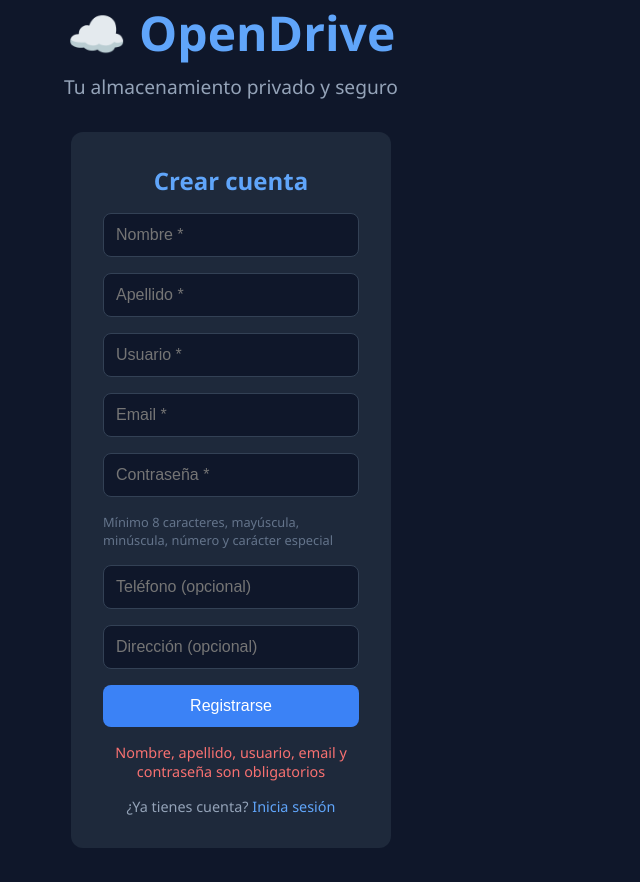
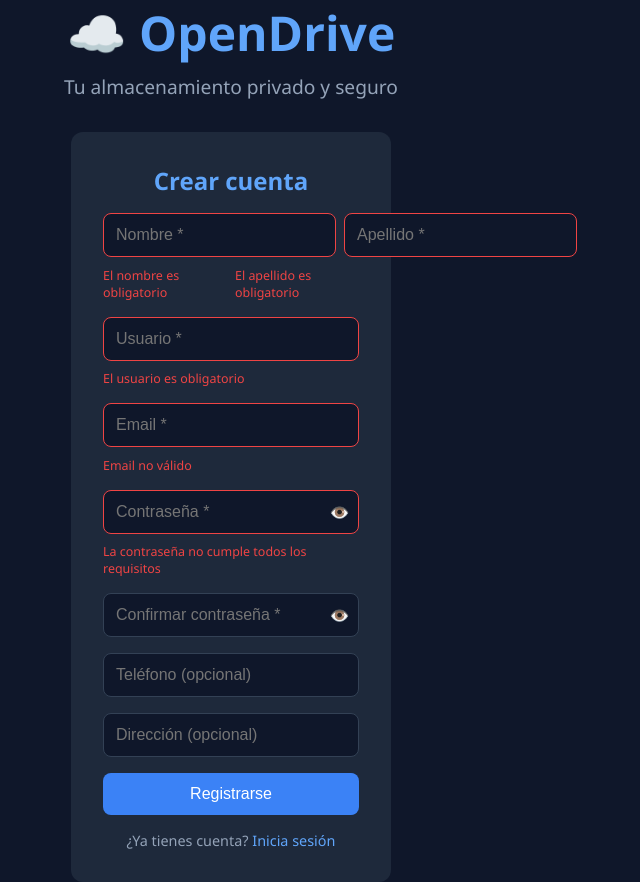
Before and after one commit to Danurrio/TFM-Ciberseguridad-Andres, a Vue app in the folder Node/Frontend/: page /register in a window 1280 px wide. Both pictures are taken after a click on the button "Registrarse". Shown: the whole page, without its empty margins (409-1049 px from the left). Before the commit the page ends 848 px from the top, so only its background shows below. Built offline with nearby package versions, Linux system fonts and the light colour scheme.

Commit message:
Mejora de registro

```diff
--- a/Node/Frontend/src/views/Register.vue
+++ b/Node/Frontend/src/views/Register.vue
@@ -6,17 +6,66 @@
     </div>
     <div class="form-box">
       <h2>Crear cuenta</h2>
-      <input v-model="nombre" type="text" placeholder="Nombre *" />
-      <input v-model="apellido" type="text" placeholder="Apellido *" />
-      <input v-model="username" type="text" placeholder="Usuario *" />
-      <input v-model="email" type="email" placeholder="Email *" />
-      <input v-model="password" type="password" placeholder="Contraseña *" />
-      <p class="hint">Mínimo 8 caracteres, mayúscula, minúscula, número y carácter especial</p>
-      <input v-model="telefono" type="tel" placeholder="Teléfono (opcional)" />
+
+      <!-- Nombre y apellido en fila -->
+      <div class="input-row">
+        <input v-model="nombre" type="text" placeholder="Nombre *" :class="{ 'input-error': errores.nombre }" @blur="validarCampo('nombre')" />
+        <input v-model="apellido" type="text" placeholder="Apellido *" :class="{ 'input-error': errores.apellido }" @blur="validarCampo('apellido')" />
+      </div>
+      <div class="input-row">
+        <span v-if="errores.nombre" class="field-error">{{ errores.nombre }}</span>
+        <span v-if="errores.apellido" class="field-error">{{ errores.apellido }}</span>
+      </div>
+
+      <input v-model="username" type="text" placeholder="Usuario *" :class="{ 'input-error': errores.username }" @blur="validarCampo('username')" />
+      <span v-if="errores.username" class="field-error">{{ errores.username }}</span>
+
+      <input v-model="email" type="email" placeholder="Email *" :class="{ 'input-error': errores.email }" @blur="validarCampo('email')" />
+      <span v-if="errores.email" class="field-error">{{ errores.email }}</span>
+
+      <!-- Contraseña con mostrar/ocultar -->
+      <div class="input-icon">
+        <input v-model="password" :type="mostrarPassword ? 'text' : 'password'" placeholder="Contraseña *" :class="{ 'input-error': errores.password }" @input="validarCampo('password')" />
+        <span class="toggle-pass" @click="mostrarPassword = !mostrarPassword">{{ mostrarPassword ? '🙈' : '👁️' }}</span>
+      </div>
+
+      <!-- Indicador de fuerza de contraseña -->
+      <div v-if="password" class="fuerza-box">
+        <div class="fuerza-barra">
+          <div class="fuerza-fill" :style="{ width: fuerzaPorc + '%', background: fuerzaColor }"></div>
+        </div>
+        <span class="fuerza-label" :style="{ color: fuerzaColor }">{{ fuerzaTexto }}</span>
+      </div>
+
+      <!-- Requisitos de contraseña -->
+      <div v-if="password" class="requisitos">
+        <span :class="req.longitud ? 'ok' : 'ko'">{{ req.longitud ? '✓' : '✗' }} 8 caracteres mínimo</span>
+        <span :class="req.mayuscula ? 'ok' : 'ko'">{{ req.mayuscula ? '✓' : '✗' }} Una mayúscula</span>
+        <span :class="req.minuscula ? 'ok' : 'ko'">{{ req.minuscula ? '✓' : '✗' }} Una minúscula</span>
+        <span :class="req.numero ? 'ok' : 'ko'">{{ req.numero ? '✓' : '✗' }} Un número</span>
+        <span :class="req.especial ? 'ok' : 'ko'">{{ req.especial ? '✓' : '✗' }} Un carácter especial</span>
+      </div>
+      <span v-if="errores.password" class="field-error">{{ errores.password }}</span>
+
+      <!-- Confirmar contraseña -->
+      <div class="input-icon">
+        <input v-model="passwordConfirm" :type="mostrarConfirm ? 'text' : 'password'" placeholder="Confirmar contraseña *" :class="{ 'input-error': errores.passwordConfirm }" @input="validarCampo('passwordConfirm')" />
+        <span class="toggle-pass" @click="mostrarConfirm = !mostrarConfirm">{{ mostrarConfirm ? '🙈' : '👁️' }}</span>
+      </div>
+      <span v-if="errores.passwordConfirm" class="field-error">{{ errores.passwordConfirm }}</span>
+
+      <input v-model="telefono" type="tel" placeholder="Teléfono (opcional)" :class="{ 'input-error': errores.telefono }" @blur="validarCampo('telefono')" />
+      <span v-if="errores.telefono" class="field-error">{{ errores.telefono }}</span>
+
       <input v-model="direccion" type="text" placeholder="Dirección (opcional)" />
-      <button @click="register">Registrarse</button>
-      <p v-if="error" class="error">{{ error }}</p>
+
+      <button @click="register" :disabled="cargando">
+        {{ cargando ? 'Creando cuenta...' : 'Registrarse' }}
+      </button>
+
+      <p v-if="errorGeneral" class="error">{{ errorGeneral }}</p>
       <p v-if="success" class="success">{{ success }}</p>
+
       <p class="switch">¿Ya tienes cuenta?
         <span @click="$router.push('/login')">Inicia sesión</span>
       </p>
@@ -31,43 +80,91 @@ export default {
   data() {
     return {
       nombre: '', apellido: '', username: '',
-      email: '', password: '', telefono: '',
-      direccion: '', error: '', success: ''
+      email: '', password: '', passwordConfirm: '',
+      telefono: '', direccion: '',
+      mostrarPassword: false, mostrarConfirm: false,
+      cargando: false, errorGeneral: '', success: '',
+      errores: {}
+    }
+  },
+  computed: {
+    req() {
+      const p = this.password
+      return {
+        longitud:  p.length >= 8,
+        mayuscula: /[A-Z]/.test(p),
+        minuscula: /[a-z]/.test(p),
+        numero:    /\d/.test(p),
+        especial:  /[!@#$%^&*()_+\-=\[\]{};':"\\|,.<>\/?]/.test(p)
+      }
+    },
+    fuerzaPuntos() {
+      return Object.values(this.req).filter(Boolean).length
+    },
+    fuerzaPorc() {
+      return (this.fuerzaPuntos / 5) * 100
+    },
+    fuerzaColor() {
+      if (this.fuerzaPuntos <= 2) return '#ef4444'
+      if (this.fuerzaPuntos <= 3) return '#f59e0b'
+      if (this.fuerzaPuntos === 4) return '#3b82f6'
+      return '#22c55e'
+    },
+    fuerzaTexto() {
+      if (this.fuerzaPuntos <= 2) return 'Débil'
+      if (this.fuerzaPuntos <= 3) return 'Regular'
+      if (this.fuerzaPuntos === 4) return 'Buena'
+      return 'Fuerte'
     }
   },
   methods: {
-    validarEmail(email) {
-      return /^[^\s@]+@[^\s@]+\.[^\s@]+$/.test(email)
+    validarCampo(campo) {
+      const e = { ...this.errores }
+      switch (campo) {
+        case 'nombre':
+          e.nombre = this.nombre ? '' : 'El nombre es obligatorio'
+          break
+        case 'apellido':
+          e.apellido = this.apellido ? '' : 'El apellido es obligatorio'
+          break
+        case 'username':
+          if (!this.username) e.username = 'El usuario es obligatorio'
+          else if (this.username.length < 3) e.username = 'Mínimo 3 caracteres'
+          else if (/\s/.test(this.username)) e.username = 'Sin espacios'
+          else e.username = ''
+          break
+        case 'email':
+          e.email = /^[^\s@]+@[^\s@]+\.[^\s@]+$/.test(this.email) ? '' : 'Email no válido'
+          break
+        case 'password':
+          e.password = this.fuerzaPuntos === 5 ? '' : 'La contraseña no cumple todos los requisitos'
+          if (this.passwordConfirm) {
+            e.passwordConfirm = this.password === this.passwordConfirm ? '' : 'Las contraseñas no coinciden'
+          }
+          break
+        case 'passwordConfirm':
+          e.passwordConfirm = this.password === this.passwordConfirm ? '' : 'Las contraseñas no coinciden'
+          break
+        case 'telefono':
+          if (this.telefono && !/^\+?[\d\s\-]{7,15}$/.test(this.telefono)) {
+            e.telefono = 'Teléfono no válido'
+          } else {
+            e.telefono = ''
+          }
+          break
+      }
+      this.errores = e
     },
-    validarPassword(password) {
-      return /^(?=.*[a-z])(?=.*[A-Z])(?=.*\d)(?=.*[!@#$%^&*()_+\-=\[\]{};':"\\|,.<>\/?]).{8,}$/.test(password)
-    },
-    validarTelefono(telefono) {
-      return /^\+?[\d\s\-]{7,15}$/.test(telefono)
-    },
-    validarFormulario() {
-      if (!this.nombre || !this.apellido || !this.username || !this.email || !this.password) {
-        this.error = 'Nombre, apellido, usuario, email y contraseña son obligatorios'
-        return false
-      }
-      if (!this.validarEmail(this.email)) {
-        this.error = 'El email no tiene un formato válido'
-        return false
-      }
-      if (!this.validarPassword(this.password)) {
-        this.error = 'La contraseña debe tener mínimo 8 caracteres, una mayúscula, una minúscula, un número y un carácter especial'
-        return false
-      }
-      if (this.telefono && !this.validarTelefono(this.telefono)) {
-        this.error = 'El teléfono no tiene un formato válido'
-        return false
-      }
-      return true
+    validarTodo() {
+      ['nombre', 'apellido', 'username', 'email', 'password', 'passwordConfirm', 'telefono'].forEach(c => this.validarCampo(c))
+      return Object.values(this.errores).every(v => !v)
     },
     async register() {
-      this.error = ''
+      this.errorGeneral = ''
       this.success = ''
-      if (!this.validarFormulario()) return
+      if (!this.validarTodo()) return
+
+      this.cargando = true
       try {
         const res = await fetch(`${API}/auth/register`, {
           method: 'POST',
@@ -84,9 +181,75 @@ export default {
         if (!res.ok) throw new Error(data.error)
         this.success = '¡Cuenta creada! Ya puedes iniciar sesión.'
       } catch (err) {
-        this.error = err.message
+        this.errorGeneral = err.message
+      } finally {
+        this.cargando = false
       }
     }
   }
 }
 </script>
+
+<style scoped>
+.input-row {
+  display: flex;
+  gap: 0.5rem;
+}
+.input-row input { flex: 1; }
+
+.input-icon {
+  position: relative;
+}
+.input-icon input { width: 100%; padding-right: 2.5rem; }
+.toggle-pass {
+  position: absolute;
+  right: 0.6rem;
+  top: 50%;
+  transform: translateY(-50%);
+  cursor: pointer;
+  font-size: 1rem;
+  user-select: none;
+}
+
+.input-error {
+  border-color: #ef4444 !important;
+}
+
+.field-error {
+  color: #ef4444;
+  font-size: 0.78rem;
+  margin-top: -0.4rem;
+}
+
+.fuerza-box {
+  display: flex;
+  align-items: center;
+  gap: 0.75rem;
+}
+.fuerza-barra {
+  flex: 1;
+  background: #334155;
+  border-radius: 999px;
+  height: 5px;
+}
+.fuerza-fill {
+  height: 5px;
+  border-radius: 999px;
+  transition: width 0.3s, background 0.3s;
+}
+.fuerza-label { font-size: 0.78rem; white-space: nowrap; }
+
+.requisitos {
+  display: grid;
+  grid-template-columns: 1fr 1fr;
+  gap: 0.2rem 1rem;
+  font-size: 0.78rem;
+}
+.ok { color: #22c55e; }
+.ko { color: #64748b; }
+
+button:disabled {
+  opacity: 0.6;
+  cursor: not-allowed;
+}
+</style>
```
Also changed, not shown: 2 other files (tests, documents, lock files or other folders).
